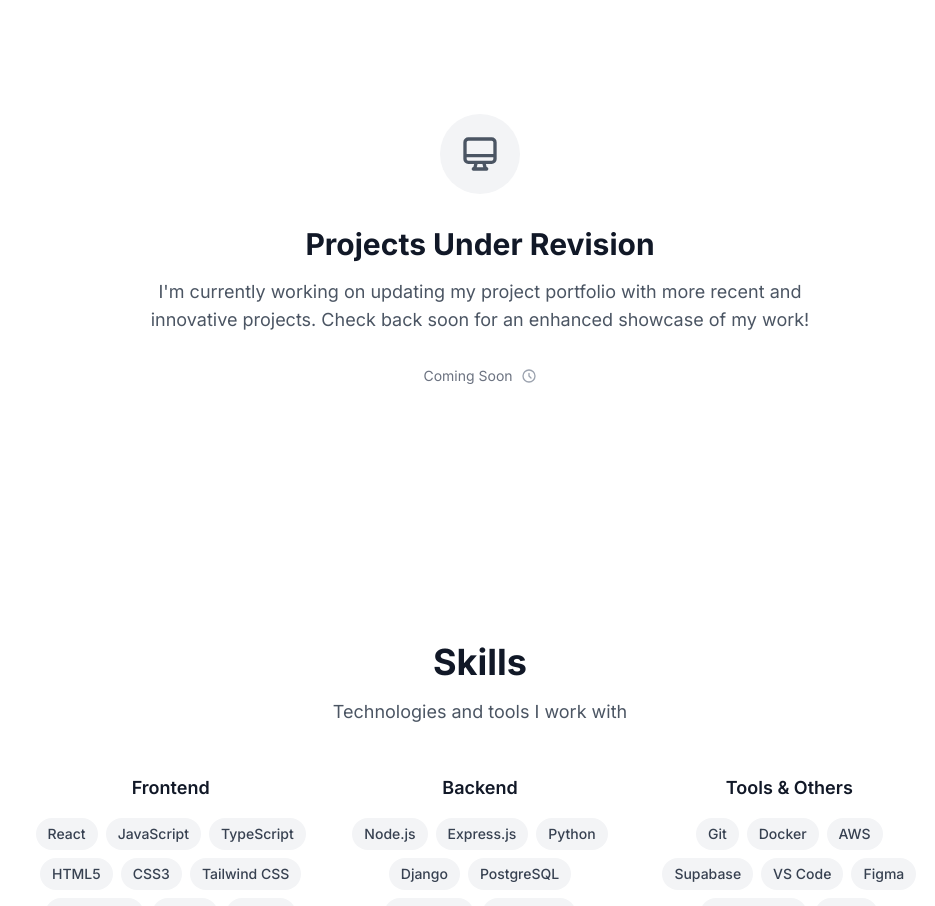
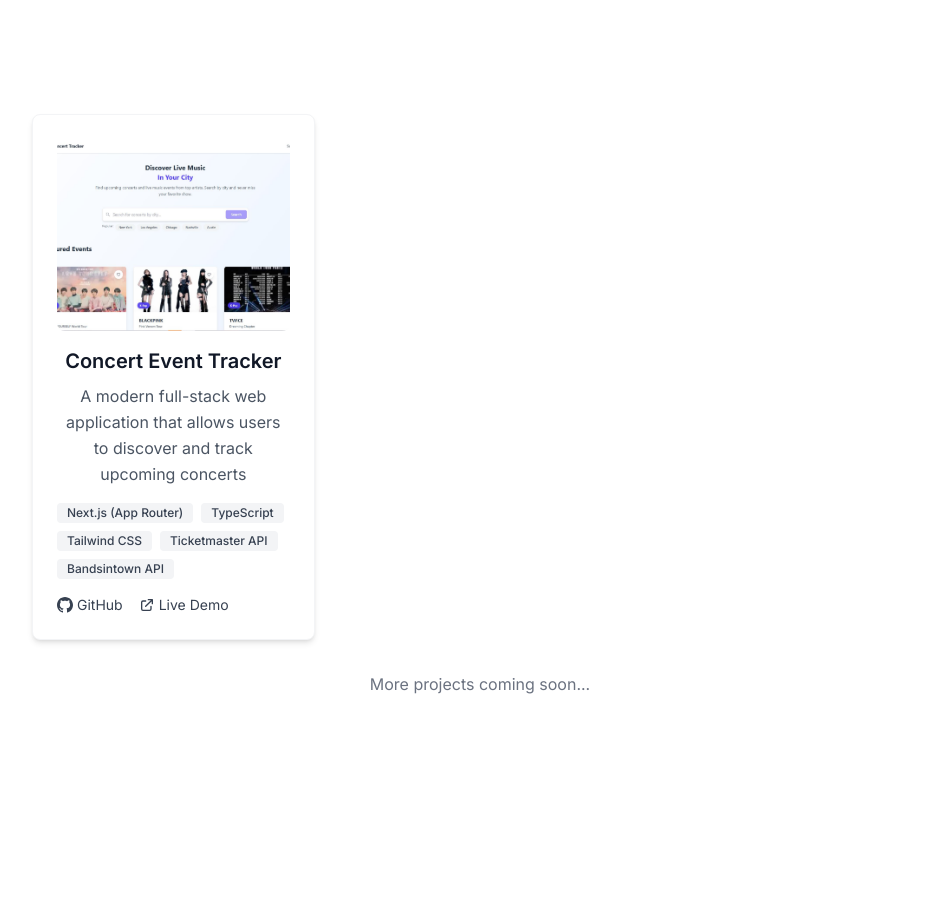
Before and after one commit to cheetoezzz/portfolio-website, a React (Vite) app in the folder portfolio-website/: page / in a window 1280 px wide. Shown: the part 1506-2412 px from the top of the page, without its empty margins (160-1095 px from the left). Built offline with nearby package versions, Linux system fonts and the light colour scheme.

Commit message:
added project - even tracker

```diff
--- a/portfolio-website/src/components/ProjectCard.jsx
+++ b/portfolio-website/src/components/ProjectCard.jsx
@@ -2,23 +2,34 @@ import React from 'react';
 
 
 
-const ProjectCard = ({ title, description, techStack, githubUrl, liveUrl, index }) => {
+const ProjectCard = ({ title, description, techStack, githubUrl, liveUrl, index, image }) => {
 
     return (
 
         <article
 
-            className="bg-white rounded-lg shadow-md hover:shadow-lg transition-shadow duration-300 p-6 border border-gray-100"
+            className="bg-white dark:bg-gray-800 rounded-lg shadow-md hover:shadow-lg transition-shadow duration-300 p-6 border border-gray-100 dark:border-gray-700"
 
             style={{ animationDelay: `${index * 100}ms` }}
 
         >
 
+            {/* Project Image */}
+            {image && (
+                <div className="mb-4">
+                    <img
+                        src={image}
+                        alt={`${title} project screenshot`}
+                        className="w-full h-48 object-cover rounded-lg"
+                    />
+                </div>
+            )}
+
             <div className="mb-4">
 
-                <h3 className="text-xl font-semibold text-gray-900 mb-2">{title}</h3>
+                <h3 className="text-xl font-semibold text-gray-900 dark:text-white mb-2">{title}</h3>
 
-                <p className="text-gray-600 leading-relaxed">{description}</p>
+                <p className="text-gray-600 dark:text-gray-300 leading-relaxed">{description}</p>
 
             </div>
 
@@ -34,7 +45,7 @@ const ProjectCard = ({ title, description, techStack, githubUrl, liveUrl, index
 
                             key={techIndex}
 
-                            className="inline-block bg-gray-100 text-gray-700 text-xs font-medium px-2.5 py-0.5 rounded"
+                            className="inline-block bg-gray-100 dark:bg-gray-700 text-gray-700 dark:text-gray-300 text-xs font-medium px-2.5 py-0.5 rounded"
 
                         >
 
@@ -62,7 +73,7 @@ const ProjectCard = ({ title, description, techStack, githubUrl, liveUrl, index
 
                         rel="noopener noreferrer"
 
-                        className="inline-flex items-center text-sm text-gray-700 hover:text-gray-900 transition-colors"
+                        className="inline-flex items-center text-sm text-gray-700 dark:text-gray-300 hover:text-gray-900 dark:hover:text-white transition-colors"
 
                         aria-label={`View ${title} on GitHub`}
 
@@ -90,7 +101,7 @@ const ProjectCard = ({ title, description, techStack, githubUrl, liveUrl, index
 
                         rel="noopener noreferrer"
 
-                        className="inline-flex items-center text-sm text-gray-700 hover:text-gray-900 transition-colors"
+                        className="inline-flex items-center text-sm text-gray-700 dark:text-gray-300 hover:text-gray-900 dark:hover:text-white transition-colors"
 
                         aria-label={`View live demo of ${title}`}
 
--- a/portfolio-website/src/components/Projects.jsx
+++ b/portfolio-website/src/components/Projects.jsx
@@ -2,70 +2,68 @@ import React from 'react';
 import ProjectCard from './ProjectCard';
 
 const Projects = () => {
-    // Existing projects (temporarily commented out)
-    /*
     const projects = [
         {
-            title: "E-Commerce Platform",
-            description: "A full-stack e-commerce solution with user authentication, payment processing, and inventory management. Built with modern technologies and best practices.",
-            techStack: ["React", "Node.js", "MongoDB", "Stripe API", "JWT"],
-            githubUrl: "https://github.com/johndoe/ecommerce-platform",
-            liveUrl: "https://ecommerce-demo.johndoe.com"
+            title: "Concert Event Tracker",
+            description: "A modern full-stack web application that allows users to discover and track upcoming concerts",
+            techStack: ["Next.js (App Router)", "TypeScript", "Tailwind CSS", "Ticketmaster API", "Bandsintown API"],
+            githubUrl: "https://github.com/cheetoezzz/concert-event-tracker",
+            liveUrl: "https://event-tracker-lilac-tau.vercel.app/",
+            image: "/src/assets/eventracker.JPG"
         },
-        {
-            title: "Task Management App",
-            description: "A collaborative task management application with real-time updates, drag-and-drop functionality, and team collaboration features.",
-            techStack: ["React", "Firebase", "Material-UI", "Redux"],
-            githubUrl: "https://github.com/johndoe/task-manager",
-            liveUrl: "https://taskmanager-demo.johndoe.com"
-        },
-        {
-            title: "Weather Dashboard",
-            description: "A responsive weather dashboard that provides detailed weather information, forecasts, and interactive maps for multiple locations.",
-            techStack: ["React", "OpenWeather API", "Chart.js", "Tailwind CSS"],
-            githubUrl: "https://github.com/johndoe/weather-dashboard",
-            liveUrl: "https://weather-demo.johndoe.com"
-        },
-        {
-            title: "Blog Platform",
-            description: "A modern blogging platform with markdown support, comment system, and SEO optimization. Features include user profiles and content management.",
-            techStack: ["Next.js", "PostgreSQL", "Prisma", "TypeScript"],
-            githubUrl: "https://github.com/johndoe/blog-platform",
-            liveUrl: "https://blog-demo.johndoe.com"
-        }
+        // {
+        //     title: "E-Commerce Platform",
+        //     description: "A full-stack e-commerce solution with user authentication, payment processing, and inventory management. Built with modern technologies and best practices.",
+        //     techStack: ["React", "Node.js", "MongoDB", "Stripe API", "JWT"],
+        //     githubUrl: "https://github.com/cheetoezzz",
+        //     liveUrl: "https://ecommerce-demo.johndoe.com"
+        // },
+        // {
+        //     title: "Task Management App",
+        //     description: "A collaborative task management application with real-time updates, drag-and-drop functionality, and team collaboration features.",
+        //     techStack: ["React", "Firebase", "Material-UI", "Redux"],
+        //     githubUrl: "https://github.com/cheetoezzz",
+        //     liveUrl: "https://taskmanager-demo.johndoe.com"
+        // },
+        // {
+        //     title: "Weather Dashboard",
+        //     description: "A responsive weather dashboard that provides detailed weather information, forecasts, and interactive maps for multiple locations.",
+        //     techStack: ["React", "OpenWeather API", "Chart.js", "Tailwind CSS"],
+        //     githubUrl: "https://github.com/cheetoezzz",
+        //     liveUrl: "https://weather-demo.johndoe.com"
+        // },
+        // {
+        //     title: "Blog Platform",
+        //     description: "A modern blogging platform with markdown support, comment system, and SEO optimization. Features include user profiles and content management.",
+        //     techStack: ["Next.js", "PostgreSQL", "Prisma", "TypeScript"],
+        //     githubUrl: "https://github.com/cheetoezzz",
+        //     liveUrl: "https://blog-demo.johndoe.com"
+        // }
     ];
-    */
 
     return (
         <div className="max-w-4xl mx-auto text-center py-16">
-            {/* Icon */}
-            <div className="flex justify-center mb-8">
-                <div className="w-20 h-20 bg-gray-100 dark:bg-gray-800 rounded-full flex items-center justify-center">
-                    <svg className="w-10 h-10 text-gray-600 dark:text-gray-300" fill="none" stroke="currentColor" viewBox="0 0 24 24">
-                        <path strokeLinecap="round" strokeLinejoin="round" strokeWidth={2} d="M9.75 17L9 20l-1 1h8l-1-1-.75-3M3 13h18M5 17h14a2 2 0 002-2V5a2 2 0 00-2-2H5a2 2 0 00-2 2v10a2 2 0 002 2z" />
-                    </svg>
-                </div>
+
+            {/* Project Cards */}
+            <div className="grid grid-cols-1 md:grid-cols-2 lg:grid-cols-3 gap-6 mb-8">
+                {projects.map((project, index) => (
+                    <ProjectCard
+                        key={index}
+                        title={project.title}
+                        description={project.description}
+                        techStack={project.techStack}
+                        githubUrl={project.githubUrl}
+                        liveUrl={project.liveUrl}
+                        image={project.image}
+                    />
+                ))}
             </div>
 
-            {/* Title */}
-            <h2 className="text-3xl font-bold text-gray-900 dark:text-white mb-4">
-                Projects Under Revision
-            </h2>
-
-            {/* Description */}
-            <p className="text-lg text-gray-600 dark:text-gray-300 mb-8 max-w-2xl mx-auto">
-                I'm currently working on updating my project portfolio with more recent and innovative projects.
-                Check back soon for an enhanced showcase of my work!
-            </p>
-
-            {/* Coming Soon */}
-            <div className="flex items-center justify-center space-x-2">
-                <span className="text-sm text-gray-500 dark:text-gray-400">
-                    Coming Soon
-                </span>
-                <svg className="w-4 h-4 text-gray-400 dark:text-gray-500 animate-pulse" fill="none" stroke="currentColor" viewBox="0 0 24 24">
-                    <path strokeLinecap="round" strokeLinejoin="round" strokeWidth={2} d="M12 8v4l3 3m6-3a9 9 0 11-18 0 9 9 0 0118 0z" />
-                </svg>
+            {/* More projects notice */}
+            <div className="text-center">
+                <p className="text-gray-500 dark:text-gray-400 mb-4">
+                    More projects coming soon...
+                </p>
             </div>
         </div>
     );
```
Also changed, not shown: portfolio-website/src/assets/eventracker.JPG (added).
